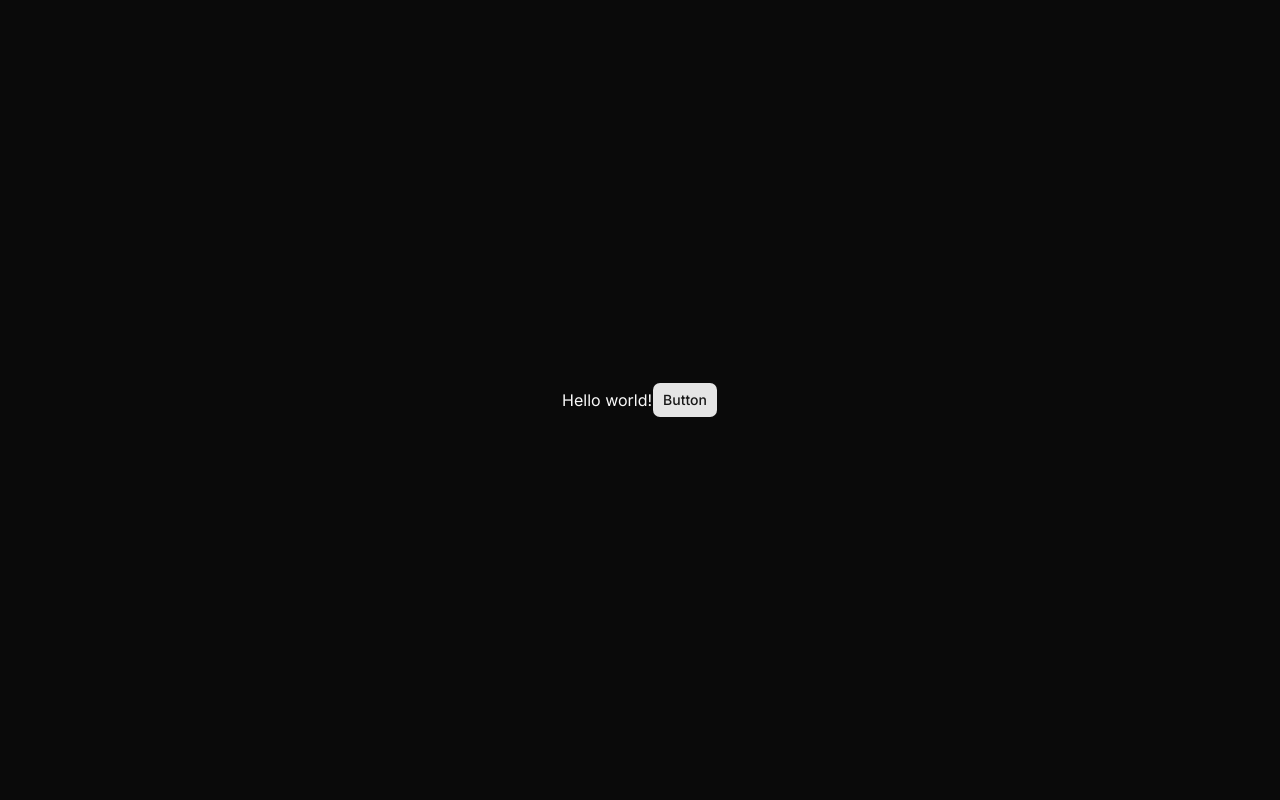
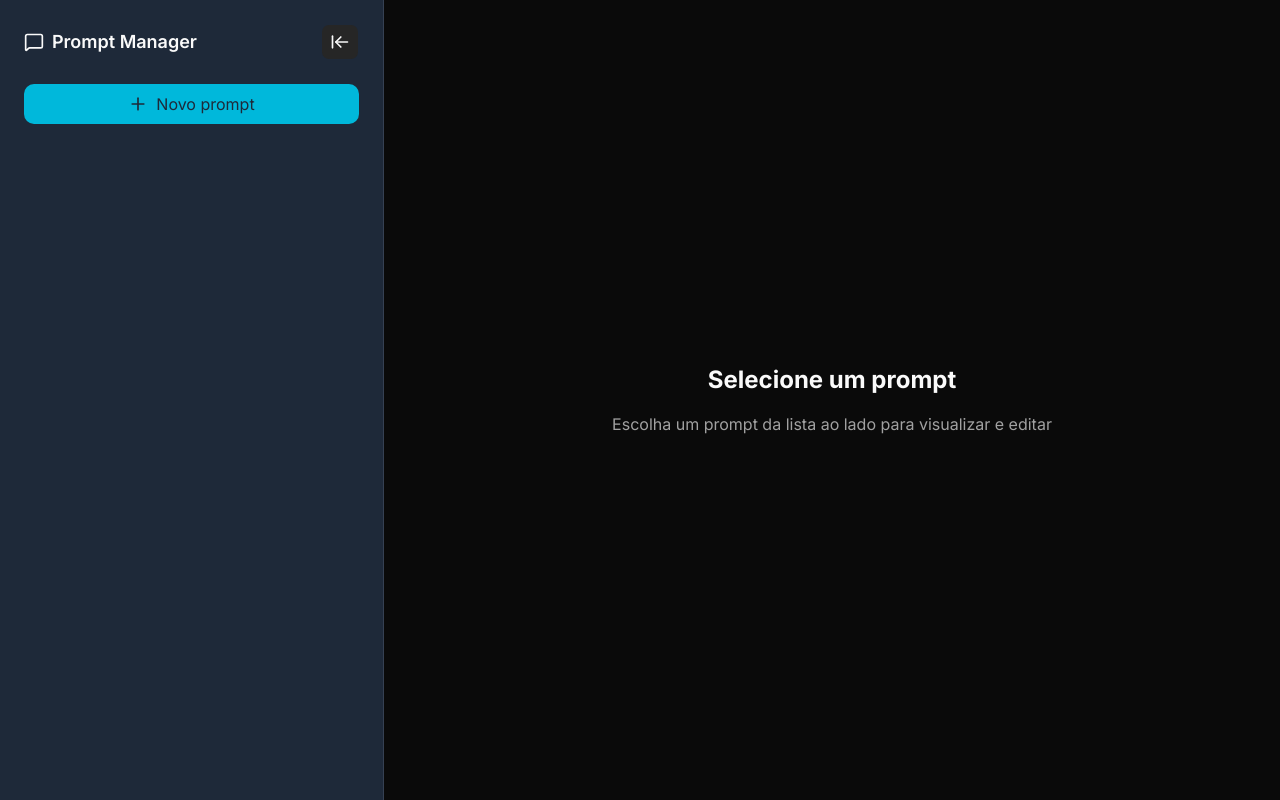
Before and after one commit to Gui-dev/prompt-manager, a Next.js app: page / in a window 1280 px wide. Built offline with nearby package versions, Linux system fonts and the light colour scheme.

Commit message:
feat(ui): add collapsible sidebar with empty prompt state

```diff
--- a/src/app/layout.tsx
+++ b/src/app/layout.tsx
@@ -1,6 +1,7 @@
 import type { Metadata } from 'next'
 import './globals.css'
 import { Inter } from 'next/font/google'
+import { Sidebar } from '@/components/sidebar'
 import { cn } from '@/lib/utils'
 
 const inter = Inter({ subsets: ['latin'], variable: '--font-sans' })
@@ -13,7 +14,16 @@ export const metadata: Metadata = {
 export default function RootLayout({ children }: LayoutProps<'/'>) {
   return (
     <html lang="en" className={cn('dark font-sans', inter.variable)}>
-      <body>{children}</body>
+      <body>
+        <section className="flex h-screen">
+          <Sidebar />
+          <main className="relative min-w-0 flex-1 overflow-auto">
+            <div className="mx-auto h-full max-w-full p-4 sm:p-6 md:max-w-3xl md:p-8">
+              {children}
+            </div>
+          </main>
+        </section>
+      </body>
     </html>
   )
 }
--- a/src/app/page.tsx
+++ b/src/app/page.tsx
@@ -1,10 +1,14 @@
-import { Button } from '@/components/ui/button'
-
 export default function Home() {
   return (
-    <main className="flex min-h-screen items-center justify-center">
-      <div>Hello world!</div>
-      <Button>Button</Button>
-    </main>
+    <section className="flex min-h-full">
+      <div className="flex flex-1 items-center justify-center">
+        <div className="text-center">
+          <h1 className="mb-4 font-bold text-2xl">Selecione um prompt</h1>
+          <p className="text-muted-foreground">
+            Escolha um prompt da lista ao lado para visualizar e editar
+          </p>
+        </div>
+      </div>
+    </section>
   )
 }
--- /dev/null
+++ b/src/components/logo.tsx
@@ -0,0 +1,14 @@
+import { MessageSquare } from 'lucide-react'
+import Link from 'next/link'
+
+export const Logo = () => {
+  return (
+    <Link
+      href="/"
+      className="flex items-center gap-2 rounded-lg font-bold text-2xl transition-colors hover:text-accent"
+    >
+      <MessageSquare className="size-5" />
+      <h1 className="font-semibold text-lg">Prompt Manager</h1>
+    </Link>
+  )
+}
--- /dev/null
+++ b/src/components/sidebar/index.tsx
@@ -0,0 +1,9 @@
+import { SidebarContent } from './sidebar-content'
+
+export const Sidebar = () => {
+  return (
+    <div>
+      <SidebarContent />
+    </div>
+  )
+}
--- /dev/null
+++ b/src/components/sidebar/sidebar-content.tsx
@@ -0,0 +1,75 @@
+'use client'
+
+import { ArrowLeftToLine, ArrowRightToLine, Plus, X } from 'lucide-react'
+import Link from 'next/link'
+import { useState } from 'react'
+import { cn } from '@/lib/utils'
+import { Logo } from '../logo'
+import { Button } from '../ui/button'
+
+export const SidebarContent = () => {
+  const [isCollapsed, setIsCollapsed] = useState(false)
+
+  const collapsedSidebar = () => setIsCollapsed(true)
+  const expandedSidebar = () => setIsCollapsed(false)
+
+  return (
+    <aside
+      className={cn(
+        'fixed top-0 left-0 z-50 flex h-full w-[vw] flex-col border-gray-700 border-r bg-gray-800 transition-[transform] duration-300 ease-in-out sm:w-[320px] md:relative md:z-auto',
+        isCollapsed ? 'md:w-18' : 'md:w-[384px]'
+      )}
+    >
+      {isCollapsed && (
+        <section className="px-2 py-6">
+          <header className="mb-6 flex items-center justify-center">
+            <Button
+              variant="ghost"
+              className="hidden p-2 md:inline-flex"
+              aria-label="Expandir sidebar"
+              title="Expandirr sidebar"
+              onClick={expandedSidebar}
+            >
+              <ArrowRightToLine className="size-5" />
+            </Button>
+          </header>
+        </section>
+      )}
+
+      {!isCollapsed && (
+        <section className="p-6">
+          <div className="mb-4 md:hidden">
+            <div className="flex items-center justify-between">
+              <Button variant="ghost" aria-label="Fechar sidebar" title="Fechar sidebar">
+                <X className="size-5" />
+              </Button>
+            </div>
+          </div>
+
+          <div className="mb-6 flex w-full items-center justify-between">
+            <header className="flex w-full items-center justify-between">
+              <Logo />
+              <Button
+                variant="secondary"
+                className="hidden p-2 md:inline-flex"
+                onClick={collapsedSidebar}
+              >
+                <ArrowLeftToLine className="size-5" />
+              </Button>
+            </header>
+          </div>
+
+          <div>
+            <Link
+              href="/"
+              className="flex w-full items-center justify-center gap-2 rounded-lg bg-cyan-500 p-2 text-gray-800 hover:bg-cyan-400"
+            >
+              <Plus className="size-5" />
+              <span>Novo prompt</span>
+            </Link>
+          </div>
+        </section>
+      )}
+    </aside>
+  )
+}
```
